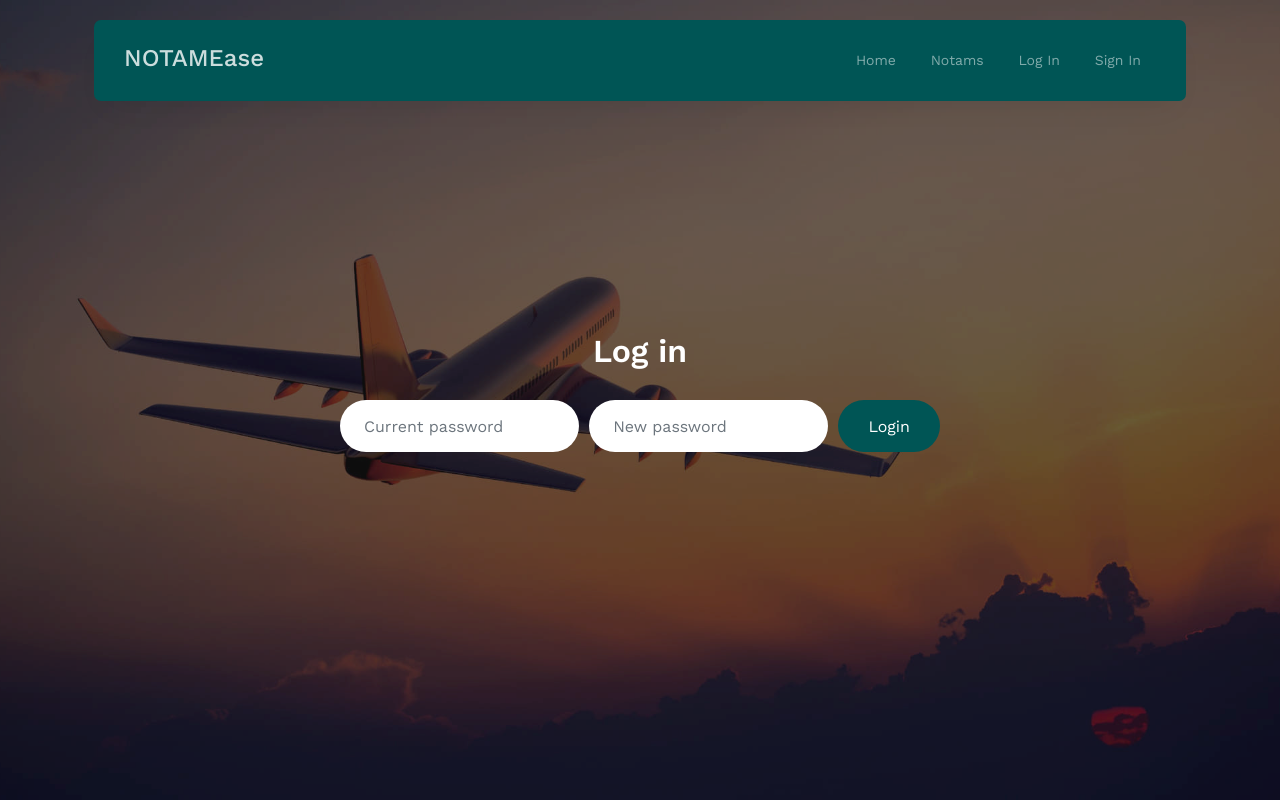
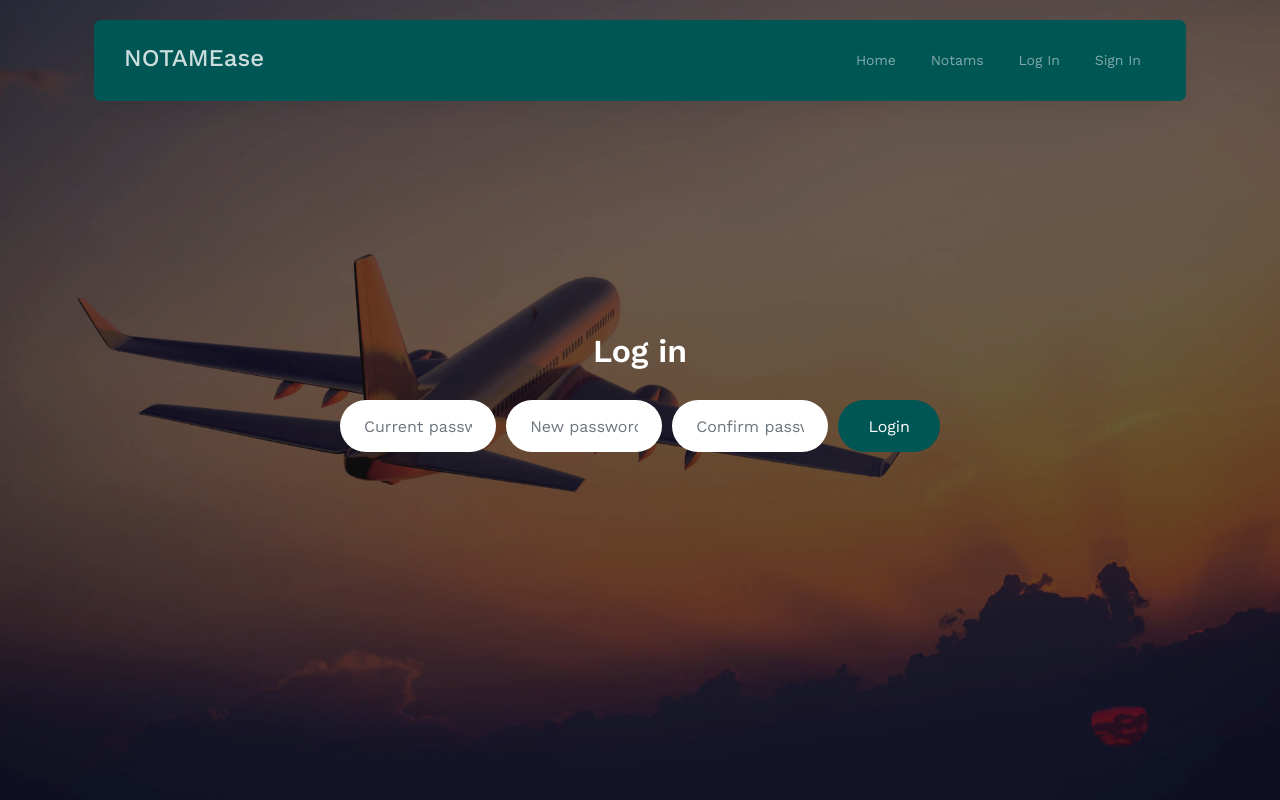
Before and after one commit to AllanB274/NOTAM_manager_BE, a Flask app: template notam_groupeA/SiteNotam/template/modifMdp.html in a window 1280 px wide. Run offline with Flask 3, Linux system fonts and the light colour scheme; the template is opened without the code that fills it, so the values that code supplies are empty; some libraries are stand-ins or nearby versions.

Commit message:
Update modifMdp.html

```diff
--- a/notam_groupeA/SiteNotam/template/modifMdp.html
+++ b/notam_groupeA/SiteNotam/template/modifMdp.html
@@ -43,6 +43,13 @@
                 class="form-control px-4"
                 placeholder="New password"
               />
+              <input
+                type="text"
+                name="confirm"
+                id="confirm"
+                class="form-control px-4"
+                placeholder="Confirm password"
+              />
               <button type="submit" class="btn btn-primary">Login</button>
             </form>
           </div>
```
